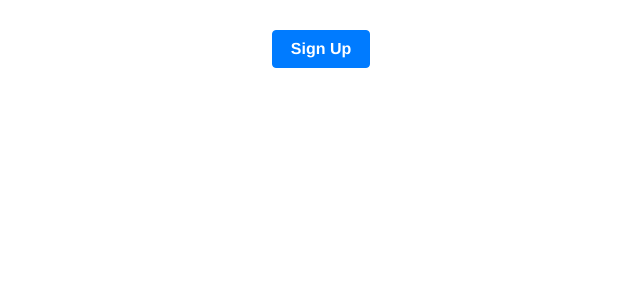
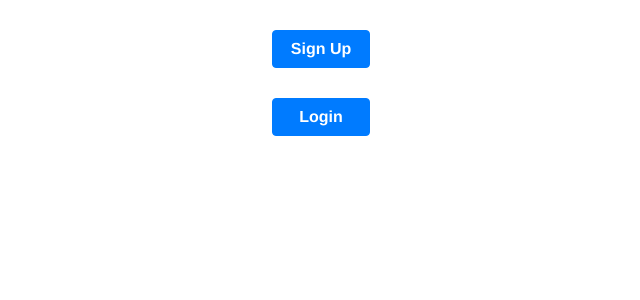
Before and after one commit to ammarhz/vue-learning, a Vue app: page / in a window 1280 px wide. Shown: the top 300 px of the page, without its empty margins (319-959 px from the left). Built offline with nearby package versions, Linux system fonts and the light colour scheme.

Commit message:
added login btn component, mounted login btn on home page routes to empty page

```diff
--- a/package.json
+++ b/package.json
@@ -10,6 +10,7 @@
   },
   "dependencies": {
     "bootstrap": "^4.1.3",
+    "bootstrap-vue": "^2.0.0-rc.11",
     "vue": "^2.5.17",
     "vue-router": "^3.0.1",
     "vuex": "^3.0.1"
--- a/src/App.vue
+++ b/src/App.vue
@@ -4,7 +4,10 @@
   </div>
 </template>
 
-<style lang="scss">
+<style>
+  body {
+    background-color: #c4c4c4;
+  }
   #app {
     font-family: 'Avenir', Helvetica, Arial, sans-serif;
     -webkit-font-smoothing: antialiased;
--- /dev/null
+++ b/src/components/LoginButton.vue
@@ -0,0 +1,31 @@
+<template>
+  <div class="container">
+    <router-link to="/login">
+      <button id="loginBtn" type="submit" class="btn btn-primary btn-block">Login</button>
+    </router-link>
+  </div>
+</template>
+
+<script>
+  export default {
+    name: 'LoginButton',
+    data() {
+      return {
+      }
+    }
+  };
+</script>
+
+<style scoped>
+  .container {
+    width: 10%;
+  }
+  #loginBtn {
+    width: 100%;
+    margin: 30px auto;
+    font-weight: bold;
+  }
+  a:hover {
+    text-decoration: none;
+  }
+</style>
--- a/src/main.js
+++ b/src/main.js
@@ -1,5 +1,6 @@
 import Vue from 'vue';
 import App from './App';
+import 'bootstrap-vue/dist/bootstrap-vue.min.css';
 import 'bootstrap/dist/css/bootstrap.min.css';
 import router from './router';
 import store from './store';
--- a/src/router.js
+++ b/src/router.js
@@ -18,5 +18,10 @@ export default new Router({
       name: 'SignUpPage',
       component: SignUpPage,
     },
+    {
+      path: '/login',
+      name: 'LoginPage',
+      component: () => import ('./views/LoginPage.vue'),
+    },
   ],
 });
--- a/src/views/HomePage.vue
+++ b/src/views/HomePage.vue
@@ -1,17 +1,19 @@
 <template>
   <div class="home">
-    <SignUpButton/>
+    <SignUpButton/> <LoginButton/>
   </div>
 </template>
 
 <script>
 // @ is an alias to /src
 import SignUpButton from '@/components/SignUpButton.vue';
+import LoginButton from '@/components/LoginButton.vue';
 
 export default {
   name: 'home',
   components: {
     SignUpButton,
+    LoginButton,
   },
 };
 </script>
--- /dev/null
+++ b/src/views/LoginPage.vue
@@ -0,0 +1,13 @@
+<template>
+  <div>
+    <h1>Login Page</h1>
+  </div>
+</template>
+
+<script>
+  export default {
+    name: 'LoginPage',
+    components: {
+    },
+  };
+</script>
```
Also changed, not shown: 1 other file (tests, documents, lock files or other folders). Lines whose indentation alone changed are shown as unchanged.
